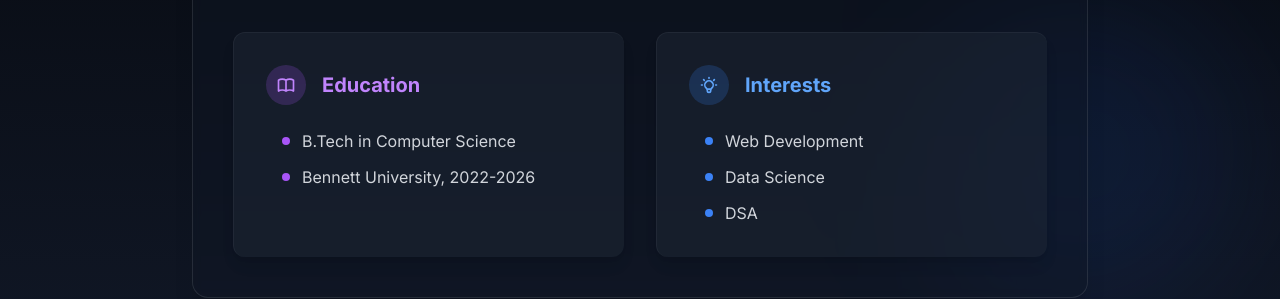
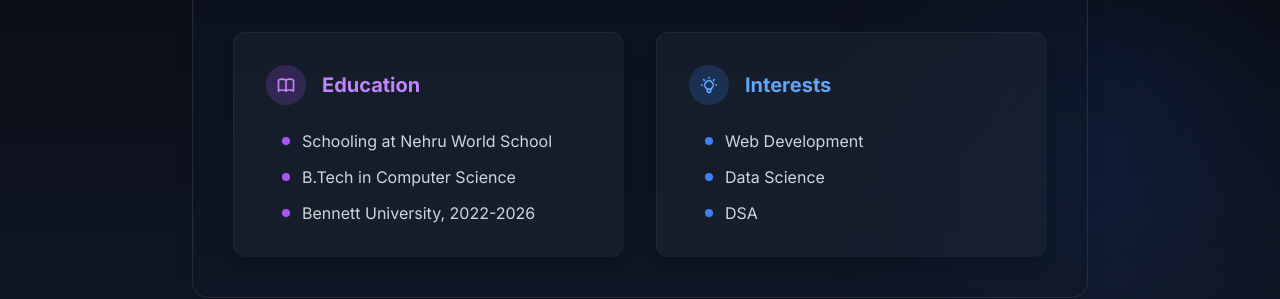
Before and after one commit to GeekNoob04/react-portfolio, a React (Vite) app: page / in a window 1280 px wide. Shown: the part 1420-1719 px from the top of the page. Built offline with nearby package versions, Linux system fonts and the light colour scheme.

Commit message:
ui changes

```diff
--- a/src/App.jsx
+++ b/src/App.jsx
@@ -1,5 +1,3 @@
-// src/App.jsx
-import { useState } from "react";
 import Navbar from "./components/Navbar";
 import Hero from "./components/Hero";
 import About from "./components/About";
--- a/src/components/About.jsx
+++ b/src/components/About.jsx
@@ -96,6 +96,10 @@
               <ul className="text-gray-300 space-y-2 md:space-y-3 pl-3 md:pl-4 text-sm md:text-base">
                 <li className="flex items-center">
                   <span className="w-2 h-2 bg-purple-500 rounded-full mr-2 md:mr-3"></span>
+                  Schooling at Nehru World School
+                </li>
+                <li className="flex items-center">
+                  <span className="w-2 h-2 bg-purple-500 rounded-full mr-2 md:mr-3"></span>
                   B.Tech in Computer Science
                 </li>
                 <li className="flex items-center">
```
